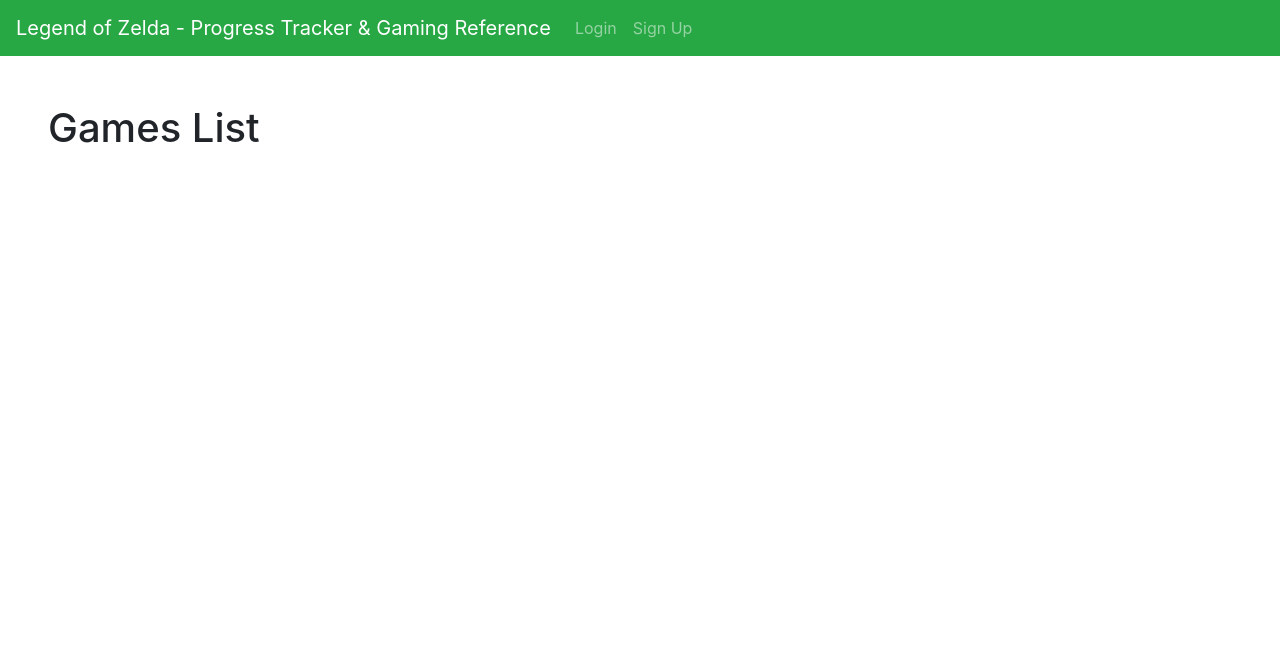
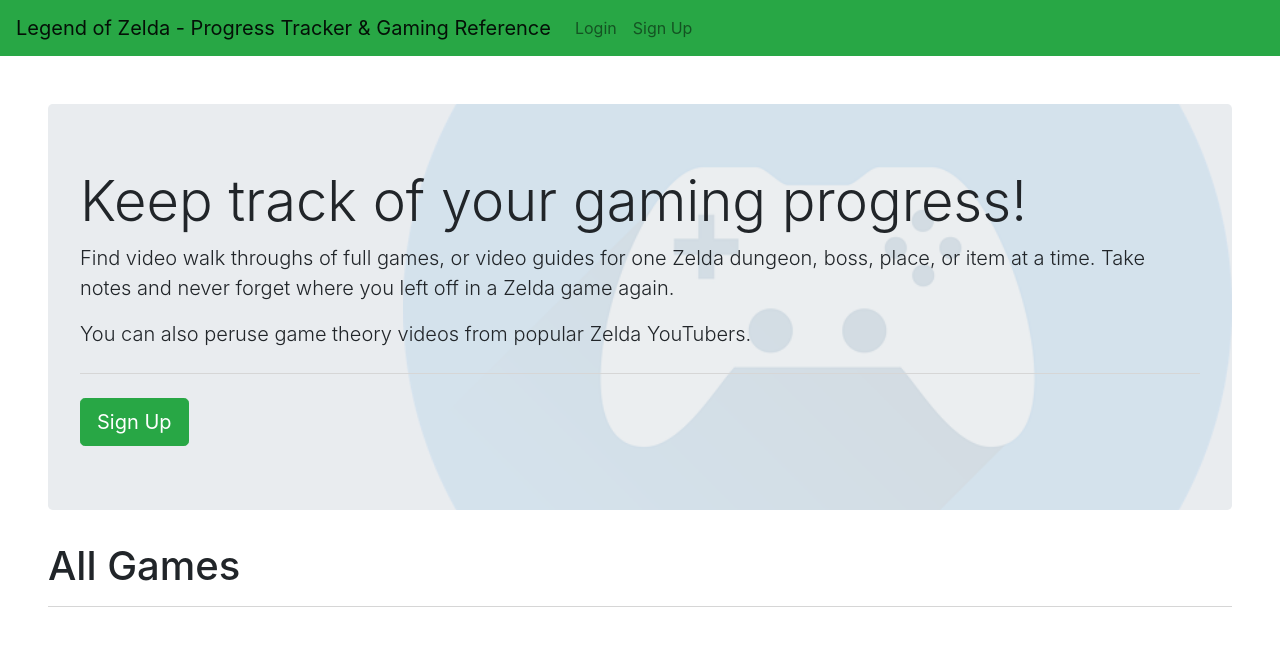
Before and after one commit to KiaMorelos/LoZ_ProgressTracker, a Flask app: page /games in a window 1280 px wide. Shown: the top 646 px of the page. Run offline with Flask 2, Linux system fonts and the light colour scheme; data that the repository does not hold is empty.

Commit message:
added some styles and images

```diff
--- a/static/main.css
+++ b/static/main.css
@@ -1,3 +1,35 @@
 .hide {
     display: none;
 }
+
+.grey-cartridge {
+    background-color: #555;
+    border-radius:10px 10px 0px 5px;
+    padding: 20px;
+    box-shadow: 5px 10px #555;
+}
+
+.sticker {
+    background-color: #fff;
+    padding:5%;
+    background-image: url("images/master-sword-15percent.jpg");
+
+    /* Image by <a href="https://pixabay.com/users/ricinator-3282802/?utm_source=link-attribution&amp;utm_medium=referral&amp;utm_campaign=image&amp;utm_content=2002961">Ricarda Mölck</a> from <a href="https://pixabay.com//?utm_source=link-attribution&amp;utm_medium=referral&amp;utm_campaign=image&amp;utm_content=2002961">Pixabay</a> */
+
+    background-position: right;
+    background-size:40%;
+    background-repeat:no-repeat;
+    border-radius: 5px;
+}
+
+hr {
+    background-color: #eee;
+}
+
+.controller-jpg {
+    background-image: url("images/controller-10percent.png");
+    /* Image by <a href="https://pixabay.com/users/io-images-1096650/?utm_source=link-attribution&amp;utm_medium=referral&amp;utm_campaign=image&amp;utm_content=1784573">Stephan</a> from <a href="https://pixabay.com//?utm_source=link-attribution&amp;utm_medium=referral&amp;utm_campaign=image&amp;utm_content=1784573">Pixabay</a> */
+    background-position: right;
+    background-size:70%;
+    background-repeat:no-repeat;
+}
--- a/templates/base.html
+++ b/templates/base.html
@@ -11,7 +11,7 @@
     <link rel="shortcut icon" type="image/x-icon" href="{{url_for('static', filename='favicon.ico')}}">
 </head>
 <body>
-    <nav class="navbar navbar-expand-lg navbar-dark bg-success">
+    <nav class="navbar navbar-expand-lg navbar-light bg-success">
         <a class="navbar-brand" href="/">Legend of Zelda - Progress Tracker & Gaming Reference</a>
         <button class="navbar-toggler" type="button" data-toggle="collapse" data-target="#navbarNavDropdown" aria-controls="navbarNavDropdown" aria-expanded="false" aria-label="Toggle navigation">
           <span class="navbar-toggler-icon"></span>
--- a/templates/games/game-details.html
+++ b/templates/games/game-details.html
@@ -20,7 +20,7 @@
           {% endfor %}
           {{ field(placeholder=field.label.text, class="form-control") }}
         {% endfor %}
-    <button class="btn btn-link">Add to Play Wishlist</button>
+    <button class="btn btn-outline-secondary m-1">Add to Play Wishlist</button>
     </form>
 
     <form method="POST" action="/add-to-playing-list">
@@ -32,9 +32,9 @@
           {% endfor %}
           {{ field(placeholder=field.label.text, class="form-control") }}
         {% endfor %}
-        <button class="btn btn-success">Add to playing list</button>
+        <button class="btn btn-success  m-1">Add to playing list</button>
     </form>
-    <a href="{{url_for('find_game_theory', item_name=game.name)}}" class="btn btn-dark">Find a Game Theory Video About -  {{game.name}}</a>
+    <a href="{{url_for('find_game_theory', item_name=game.name)}}" class="btn btn-dark  m-1">Find a Game Theory Video About -  {{game.name}}</a>
 
   </div>
     {% endif %}
--- a/templates/index.html
+++ b/templates/index.html
@@ -4,15 +4,28 @@
 
 {% block content %}
 {% if not error %}
-<h1>Games List</h1>
+  {% if not current_user.is_authenticated %}
+  <div class="jumbotron controller-jpg">
+    <h1 class="display-4">Keep track of your gaming progress!</h1>
+    <p class="lead">Find video walk throughs of full games, or video guides for one Zelda dungeon, boss, place, or item at a time. Take notes and never forget where you left off in a Zelda game again.</p>
+    <p class="lead">You can also peruse game theory videos from popular Zelda YouTubers.</p>
+    <hr class="my-4">
+      <p></p>
+    <a class="btn btn-success btn-lg" href="/signup" role="button">Sign Up</a>
+  </div>
+  {% endif %}
+<h1>All Games</h1>
+<hr>
 <div class="row">
 {% for game in games.data %}
-<div class="card" style="width: 18rem;margin:1%">
-    <div class="card-body">
+<div class="card" style="width: 18rem;margin:1%;border:none;">
+    <div class="card-body grey-cartridge">
+      <div class="sticker">
       <h5 class="card-title">{{game.name}}</h5>
       <p class="card-text">Released: {{game.released_date}}</p>
+      </div>
       <hr>
-      <a href="{{ url_for('show_game_details', game_id=game.id) }}" class="btn btn-primary">View Details</a>
+      <a href="{{ url_for('show_game_details', game_id=game.id) }}" class="btn btn-light">View Details</a>
     </div>
   </div>
 {% endfor %}
```
Also changed, not shown: static/images/controller-10percent.png (added), static/images/controller-g34a298559_640.png (added), static/images/controller.png (deleted), static/images/master-sword-15percent.jpg (added), static/images/master-sword-g0457f0e61_1280.png (added), static/images/master-sword.png (deleted).
